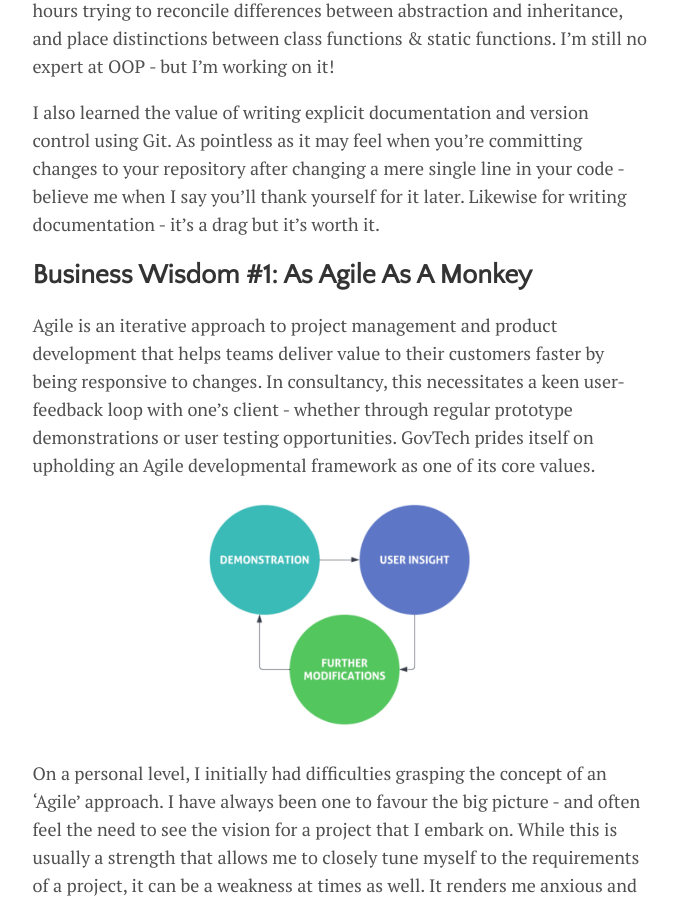
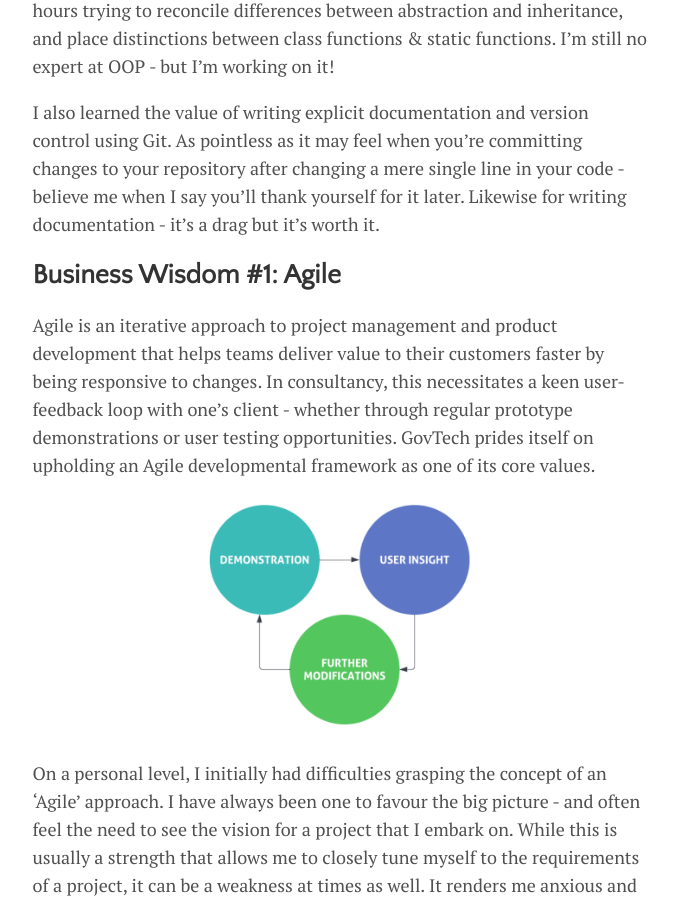
Before and after one commit to shreyasriram4/shreyasriram4.github.io, a Jekyll site: the page built from _posts/2022-11-14-govtech-internship.md, in a window 1280 px wide and 900 px high, scrolled down 4585 px. Shown: the whole window, without its empty margins (300-978 px from the left). Built offline with Jekyll 4.4.1, drawn with Linux system fonts in a browser that asks for light colours.

Commit message:
Update 2022-11-14-govtech-internship.md

```diff
--- a/_posts/2022-11-14-govtech-internship.md
+++ b/_posts/2022-11-14-govtech-internship.md
@@ -68,7 +68,7 @@ The hardest part for me, without a doubt, was attempting to write & understand c
 
 I also learned the value of writing explicit documentation and version control using Git. As pointless as it may feel when you're committing changes to your repository after changing a mere single line in your code - believe me when I say you'll thank yourself for it later. Likewise for writing documentation - it's a drag but it's worth it.
 
-## Business Wisdom #1: As Agile As A Monkey
+## Business Wisdom #1: Agile
 
 Agile is an iterative approach to project management and product development that helps teams deliver value to their customers faster by being responsive to changes. In consultancy, this necessitates a keen user-feedback loop with one’s client - whether through regular prototype demonstrations or user testing opportunities. GovTech prides itself on upholding an Agile developmental framework as one of its core values.
 
```
